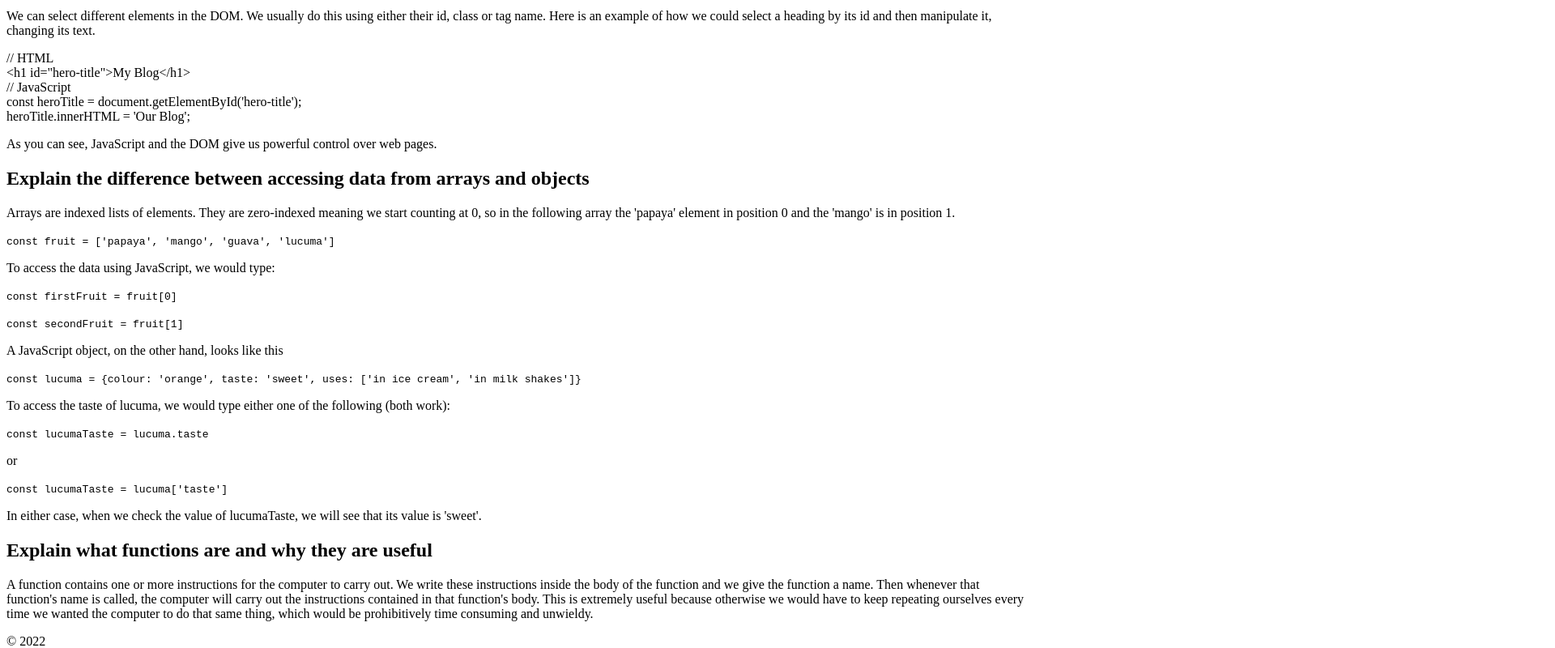
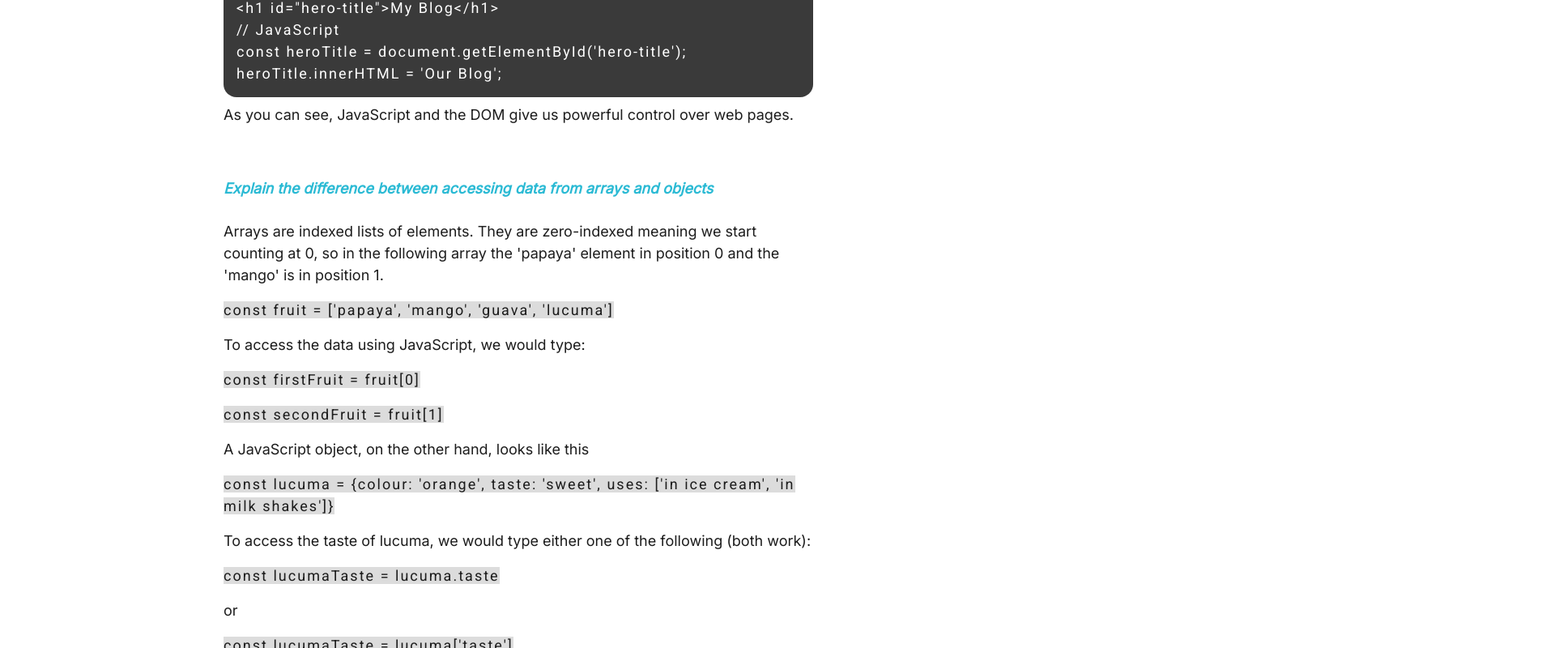
Before and after one commit to hannah-robinson/single-blog-example, a plain HTML site: page index.html in a window 1280 px wide. Shown: the part 2000-2800 px from the top of the page at 81% size, 1920 px wide, since content can reach past the window. Drawn offline with Linux system fonts and the light colour scheme; the site is published under a folder, as on GitHub Pages, so addresses that start at the root find nothing.

Commit message:
Fix relative path

```diff
--- a/index.html
+++ b/index.html
@@ -17,9 +17,9 @@
       rel="stylesheet"
     />
     <!-- Custom CSS -->
-    <link href="../styles/main.css" rel="stylesheet" type="text/css" />
+    <link href="./styles/main.css" rel="stylesheet" type="text/css" />
     <title>JavaScript and the DOM</title>
-    <script src="/scripts/nav.js" defer></script>
+    <script src="./scripts/nav.js" defer></script>
   </head>
   <body>
     <!-- primary header -->
```
